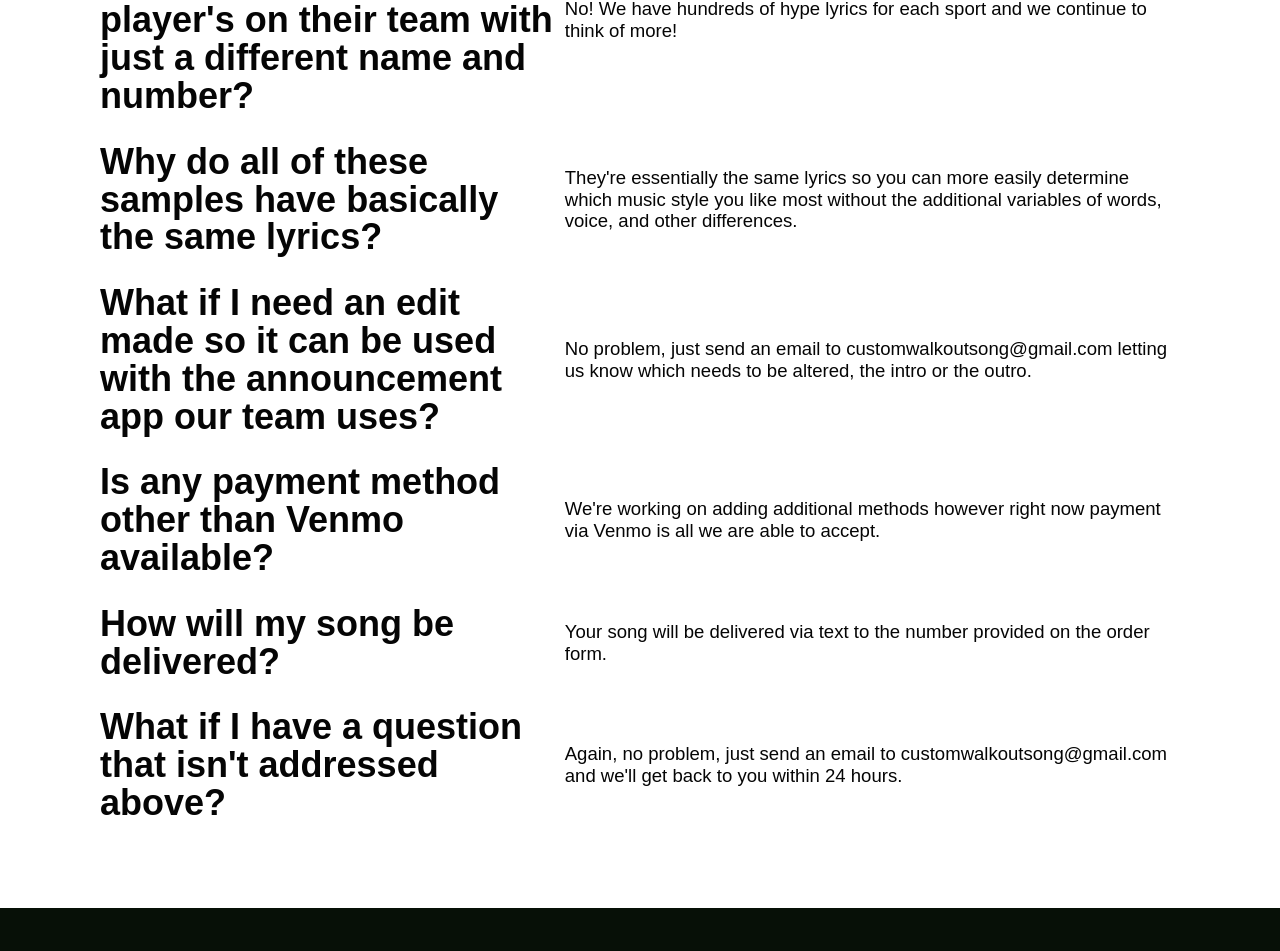
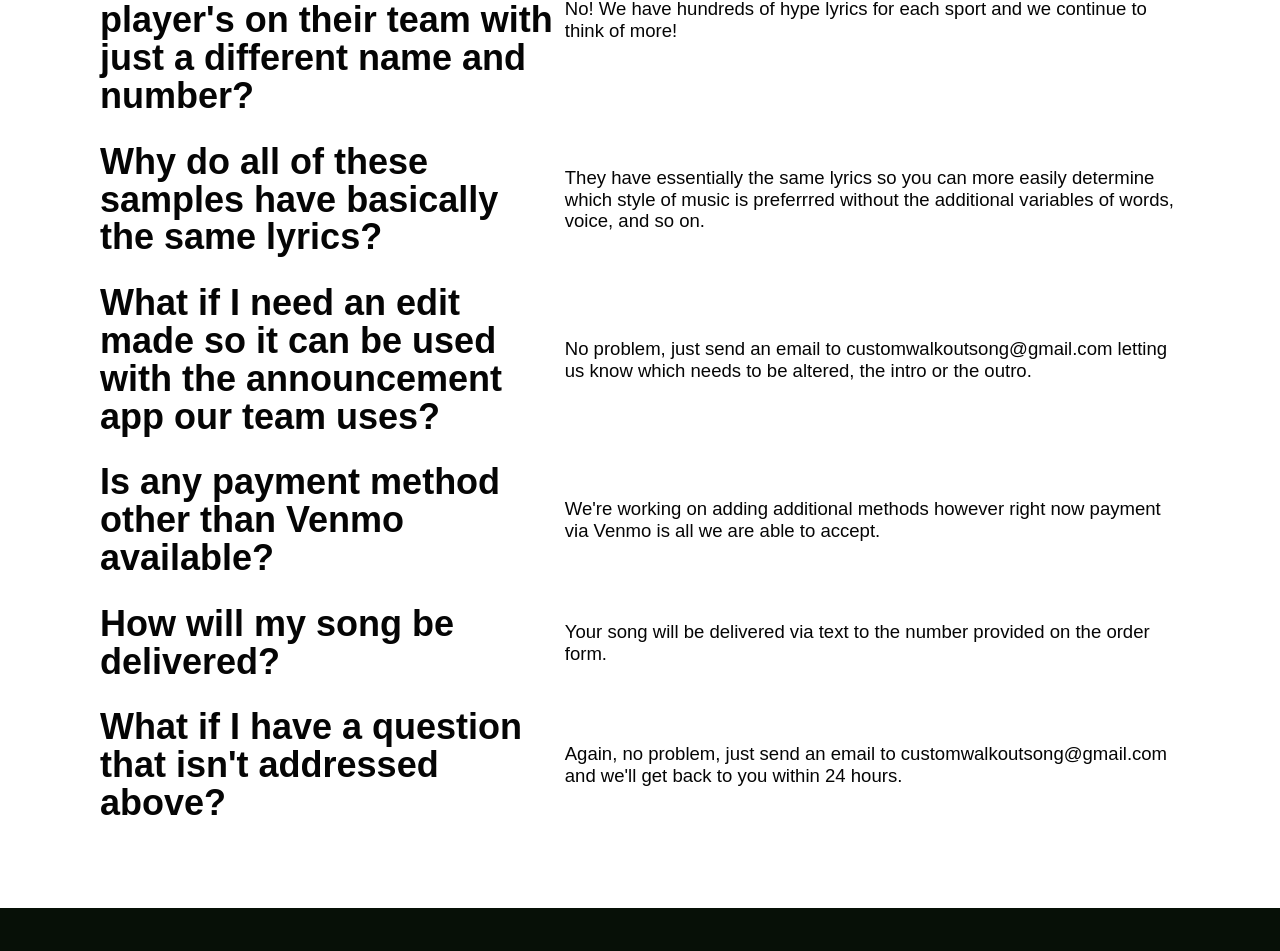
Before and after one commit to CHolmes143/customwalkoutsongs, a Next.js app: page / in a window 1280 px wide. Shown: the part 3658-4609 px from the top of the page. Built offline with nearby package versions, Linux system fonts and the light colour scheme.

Commit message:
Update sample lyrics FAQ wording

```diff
--- a/app/page.tsx
+++ b/app/page.tsx
@@ -55,8 +55,8 @@ export default function HomePage() {
           <article className="faq-item">
             <h3>Why do all of these samples have basically the same lyrics?</h3>
             <p>
-              They&apos;re essentially the same lyrics so you can more easily determine which music style
-              you like most without the additional variables of words, voice, and other differences.
+              They have essentially the same lyrics so you can more easily determine which style of
+              music is preferrred without the additional variables of words, voice, and so on.
             </p>
           </article>
           <article className="faq-item">
```
